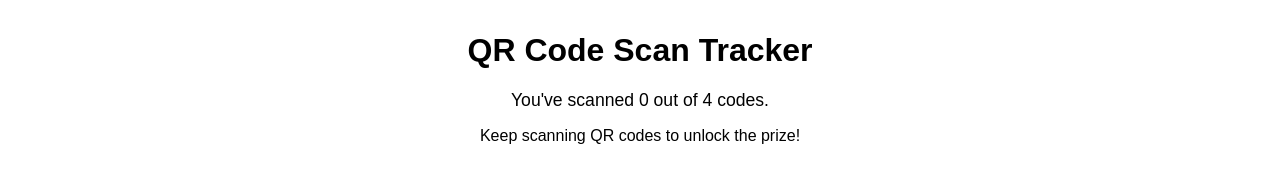
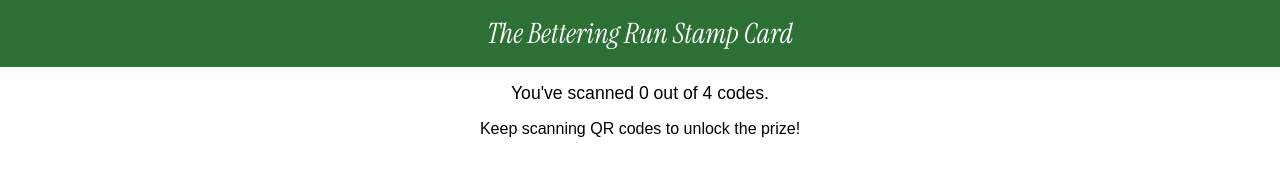
Before and after one commit to BytePenguinCode/TheBetteringRunCarnival, a plain HTML site: page index.html in a window 1280 px wide. Drawn offline with Linux system fonts and the light colour scheme.

Commit message:
some styling before we get any instructions

```diff
--- a/css/style.css
+++ b/css/style.css
@@ -1,7 +1,28 @@
+@import url('https://fonts.googleapis.com/css2?family=Instrument+Serif:ital@0;1&display=swap');
+
 body {
     font-family: Arial, sans-serif;
     text-align: center;
-    margin: 2rem;
+    width: 100vw;
+    min-height: 100vh;
+    margin: 0 0 0 auto;
+    display: flex;
+    flex-direction: column;
+}
+
+nav {
+    background-color: #2D7036;
+    width: 100%;
+}
+
+h1 {
+    color: #ffffff;
+    font-family: "Instrument Serif", serif;
+    font-style: italic;
+    font-weight: 400;
+    font-size: 1.75rem;
+    padding: 15px;
+    margin: 0;
 }
 
 button {
--- a/index.html
+++ b/index.html
@@ -7,11 +7,14 @@
     <title>QR Code Tracker</title>
 </head>
 <body>
-    <h1>QR Code Scan Tracker</h1>
-    <div class="progress" id="progress">Loading progress...</div>
-    <div id="codesList"></div>
-    <div id="prize"></div>
-
+    <nav>
+        <h1>The Bettering Run Stamp Card</h1>
+    </nav>
+    <main>
+        <div class="progress" id="progress">Loading progress...</div>
+        <div id="codesList"></div>
+        <div id="prize"></div>
+    </main>
     <script src="js/script.js"></script>
 </body>
 </html>
```
